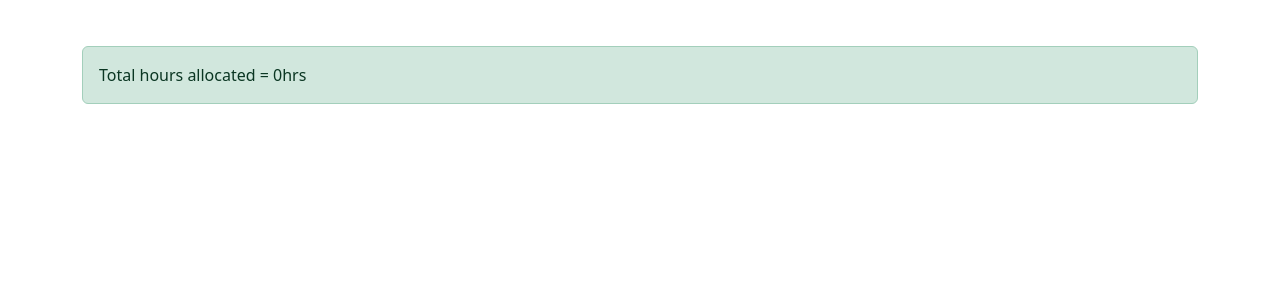
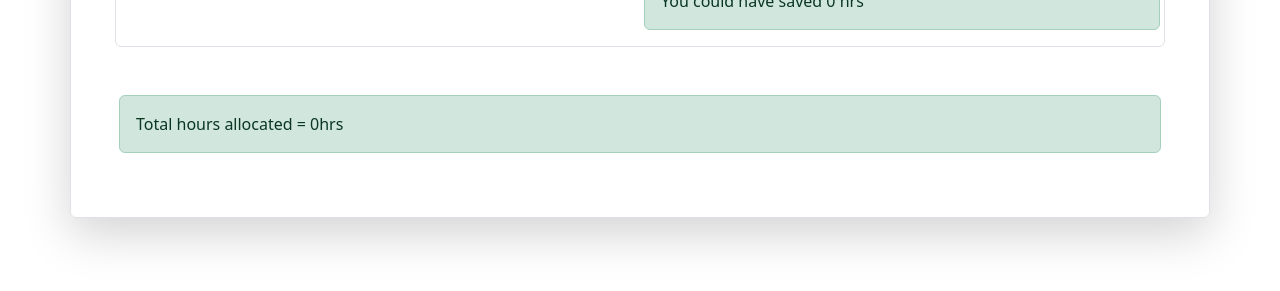
Before and after one commit to thapaji/time_management, a plain HTML site: page index.html in a window 1280 px wide. Shown: the part 509-800 px from the top of the page. Drawn offline with nearby package versions, Linux system fonts and the light colour scheme.

Commit message:
final touch shadow and border to container

```diff
--- a/index.html
+++ b/index.html
@@ -21,7 +21,7 @@
   </head>
   <body>
     <div class="wrapper p-5">
-      <div class="container">
+      <div class="container border rounded p-5 shadow-lg">
         <!-- title -->
         <h1 class="text-center">Time Management</h1>
 
```
